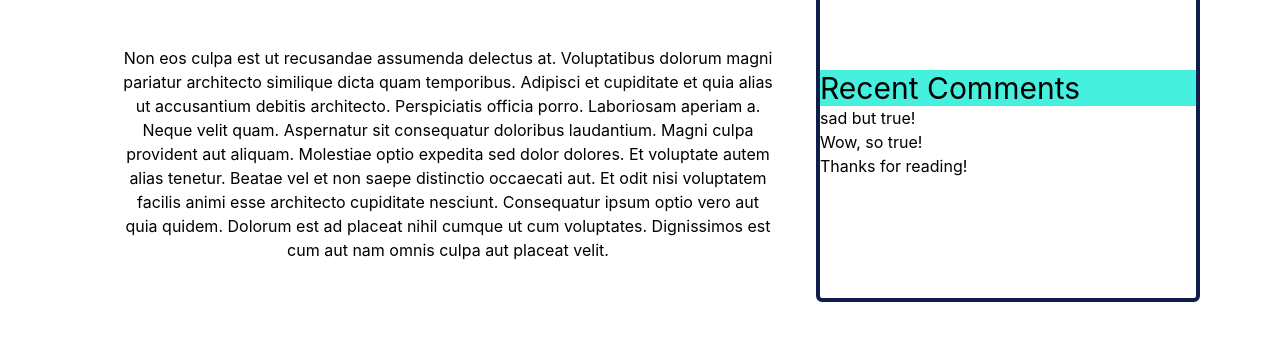
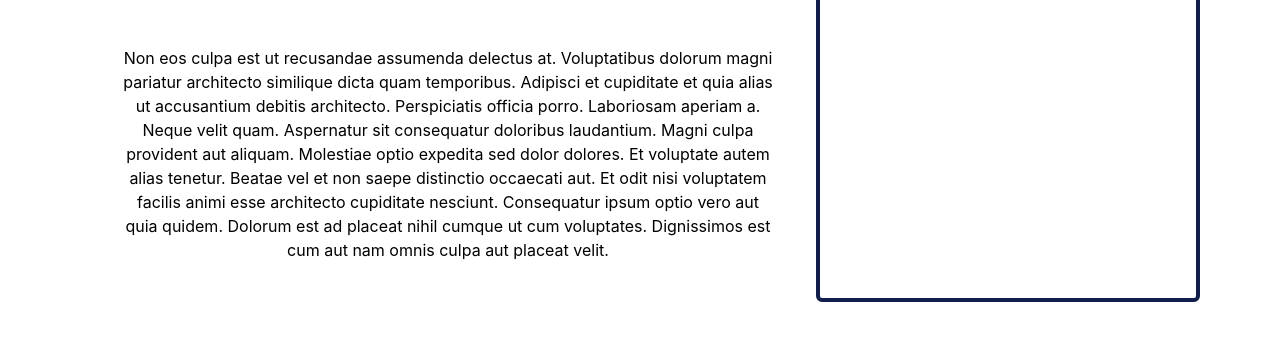
Before and after one commit to DeadpanCakes/BlogFrontEnd, a React (Create React App) app: page / in a window 1280 px wide. Shown: the part 354-702 px from the top of the page. Built offline with nearby package versions, Linux system fonts and the light colour scheme; no server answers.

Commit message:
rm sampleComments from sidebar

```diff
--- a/src/components/sidebar/Sidebar.js
+++ b/src/components/sidebar/Sidebar.js
@@ -1,7 +1,6 @@
 import { Link } from "react-router-dom";
 
 import PostList from "../posts/PostList";
-import sampleComments from "../../datasets/comments";
 
 const Sidebar = ({ sidebarStyle }) => {
   const containerStyle =
@@ -17,23 +16,6 @@ const Sidebar = ({ sidebarStyle }) => {
         <h4 className={titleStyle}>Recent Posts</h4>
         <PostList beginning={0} end={3} />
       </section>
-      <section className={sectionStyle}>
-        <h4 className={titleStyle}>Recent Comments</h4>
-        <ul className="list-none">
-          {sampleComments
-            .sort((prevComment, currComment) => {
-              return currComment.timestamp - prevComment.timestamp;
-            })
-            .slice(0, 3)
-            .map((comment) => {
-              return (
-                <li key={comment._id}>
-                  <Link to={comment.url}>{comment.content}</Link>
-                </li>
-              );
-            })}
-        </ul>
-      </section>
     </nav>
   );
 };
```
